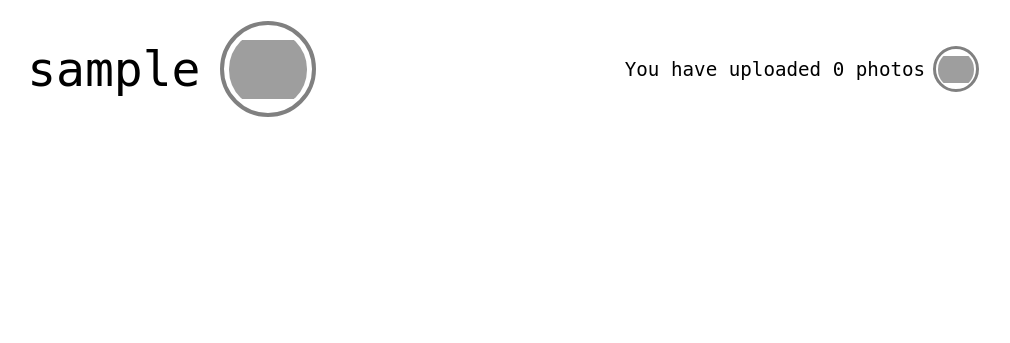
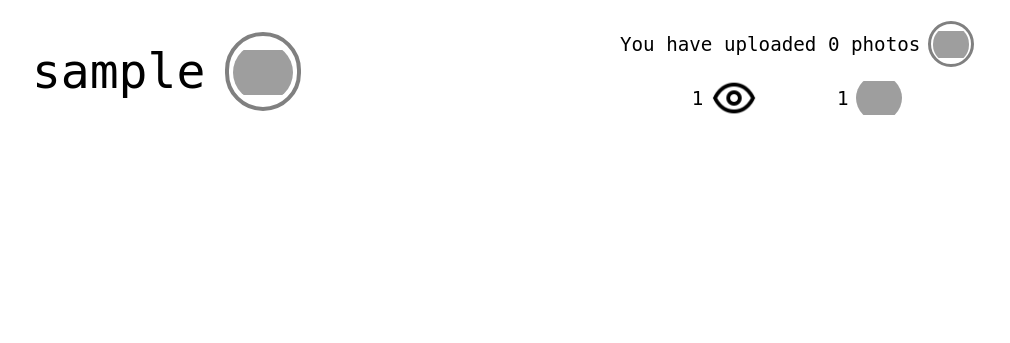
Before and after one commit to opencodeiiita/PhotoStore, a Flask app: template templates/profile.html in a window 1280 px wide. Shown: the part 77-420 px from the top of the page, without its empty margins (137-1147 px from the left). Run offline with Flask 2, Linux system fonts and the light colour scheme; the template is opened without the code that fills it: most values are stand-ins (such as "Sample title", 1, 10 or a date in 2020); data that the repository does not hold is empty; grey boxes are pictures that could not be loaded.

Commit message:
Completed Task #36

```diff
--- a/app.py
+++ b/app.py
@@ -228,6 +228,9 @@ def api_image_get(id):
             images = db.table("images")
             image = images.get(doc_id=id)
 
+            if image:
+                images.update(tinydb.operations.increment("views"), doc_ids=[id])
+
     if not image:
         return "", 404
 
@@ -279,6 +282,7 @@ def api_image_info(id):
         "public": public,
         "likes": len(image.get("likes")),
         "liked": username and username in image.get("likes"),
+        "views": image.get("views")
     }
 
     if public or owner == username:
@@ -334,7 +338,14 @@ def api_image_delete():
                     images = db.table("images")
                     image = images.remove(doc_ids=[id])
 
-            return json.dumps(True), 200
+                    imageList = images.search(Query().owner == username)
+                    totalLikes = totalViews = 0
+
+                    for image in imageList:
+                        totalLikes += len(image.get("likes"))
+                        totalViews += image.get("views")
+
+            return json.dumps({ "totalLikes": totalLikes, "totalViews": totalViews}), 200
         else:
             return json.dumps(None), 404
 
@@ -428,7 +439,13 @@ def api_image_like():
 
             images.update(tinydb.operations.set("likes", likes), doc_ids=[id])
 
-            return json.dumps({"likes": len(likes)}), 200
+            imageList = images.search(Query().owner == username)
+            totalLikes = 0
+
+            for image in imageList:
+                totalLikes += len(image.get("likes"))
+
+            return json.dumps({"likes": len(likes), "totalLikes": totalLikes}), 200
 
     return json.dumps(False), 403
 
@@ -716,6 +733,7 @@ def profile():
 
     username = jwtData.get("username")
     uploads = 0
+    totalLikes = totalViews = 0
 
     with dbLock:
         with TinyDB(app.config["DATABASE"]) as db:
@@ -725,13 +743,58 @@ def profile():
             if account:
                 uploads = account.get("uploads", 0)
 
+                images = db.table("images")
+                imageList = images.search(Query().owner == username)
+
+                for image in imageList:
+                    totalLikes += len(image.get("likes"))
+                    totalViews += image.get("views")
+
     return render_template(
         "profile.html",
         username=username,
         uploads=uploads,
+        totalLikes=totalLikes,
+        totalViews=totalViews,
         visibility="private",
         loggedIn=True,
     )
+
+
+@app.route("/api/user/info/<username>")
+def api_user_info(username):
+    uploads = 0
+    totalLikes = 0
+    totalViews = 0
+
+    account = None
+
+    with dbLock:
+        with TinyDB(app.config["DATABASE"]) as db:
+            accounts = db.table("accounts")
+            account = accounts.get(Query().username == username)
+
+            if account:
+                uploads = account.get("uploads", 0)
+
+                images = db.table("images")
+                imageList = images.search(Query().owner == username)
+
+                for image in imagelist:
+                    totalLikes += len(image.get("likes"))
+                    totalViews += image.get("views")
+
+    if not account:
+        return json.dumps(None), 404
+
+    info = {
+        "date": str(datetime.fromtimestamp(account.get("timestamp"))),
+        "username": username,
+        "likes": totalLikes,
+        "views": totalViews,
+    }
+
+    return jsonify(info)
 
 
 @app.route("/upload", methods=["GET", "POST"])
@@ -808,6 +871,7 @@ def upload():
                             "public": False,
                             "description": description,
                             "likes": [],
+                            "views": 0
                         }
 
                         with dbLock:
--- a/static/css/styles.css
+++ b/static/css/styles.css
@@ -273,7 +273,7 @@ a.underline:hover:after {
 }
 
 .profile-image {
-	width: 2em;
+	width: 1.6em;
 	border: 0.1em grey solid;
 	border-radius: 2em;
 	padding: 0.1em;
@@ -292,10 +292,38 @@ a.underline:hover:after {
 
 .profile-navigation-container {
 	display: flex;
+	flex-direction: column;
 	align-items: center;
 	justify-content: center;
 	gap: 0.4em;
 	font-size: 0.4em;
+}
+
+.profile-upload-info {
+	display: flex;
+	flex-direction: row;
+	align-items: center;
+	justify-content: center;
+	gap: 0.4em;
+}
+
+.profile-meta-container {
+	display: flex;
+	flex-direction: row;
+	align-items: center;
+	justify-content: center;
+	gap: 0.4em;
+	font-size: 0.4em;
+}
+
+.profile-meta {
+	display: flex;
+	flex-direction: row;
+	align-items: center;
+	justify-content: center;
+	gap: 0.4em;
+	font-size: 2.5em;
+	padding: 0 2em;
 }
 
 .input-container {
@@ -588,6 +616,7 @@ a.underline:hover:after {
 	text-overflow: ellipsis;
 }
 
+.image-views-container,
 .image-likes-container {
 	position: absolute;
 
@@ -603,8 +632,6 @@ a.underline:hover:after {
 	height: 20%;
 	padding: 0.4em;
 
-	border-radius: 0.4em 0 0 0.4em;
-	right: 0;
 	top: 0;
 	bottom: 0;
 
@@ -613,6 +640,23 @@ a.underline:hover:after {
 
 	background-color: var(--image-overlay-box-bg-color);
 	color: var(--image-overlay-box-text-color);
+}
+
+.image-views-container {
+	border-radius: 0 0.4em 0.4em 0;
+	left: 0;
+}
+
+.image-likes-container {
+	border-radius: 0.4em 0 0 0.4em;
+	right: 0;
+}
+
+.image-views {
+	text-align: center;
+	white-space: nowrap;
+	overflow: hidden;
+	text-overflow: ellipsis;
 }
 
 .image-likes {
--- a/static/js/image.js
+++ b/static/js/image.js
@@ -21,11 +21,11 @@ function loadImages() {
 				createImage(id, type == 'private');
 			});
 
-			var profileNavInfo = document.querySelector('#numPhotos');
+			var profileUploadInfo = document.querySelector('#numPhotos');
 
-			if (profileNavInfo) {
+			if (profileUploadInfo) {
 				var numPhotos = images.length;
-				profileNavInfo.innerHTML = `You have uploaded ${numPhotos} photos`;
+				profileUploadInfo.innerHTML = `You have uploaded ${numPhotos} photos`;
 			}
 		}
 	};
@@ -76,15 +76,23 @@ function createImage(id, viewingProfile) {
 			imageDescription.innerHTML = info.description;
 			imageDescription.setAttribute('title', info.description);
 
+			var imageViewsContainer = imageBox.querySelector('.image-views-container');
+			var imageViews = imageViewsContainer.querySelector('.image-views');
+			imageViews.innerHTML = info.views + 1; // because we will be viewing it now
+
+			var numViews = document.getElementById('numViews');
+			if (numViews)
+				numViews.innerHTML = parseInt(numViews.innerHTML) + 1;
+
 			var imageLikesContainer = imageBox.querySelector('.image-likes-container');
 			var imageLikes = imageLikesContainer.querySelector('.image-likes'),
-			imageLikeImage = imageLikesContainer.querySelector('.icon-container');
+			imageLikeIcon = imageLikesContainer.querySelector('.icon-container');
 
 			imageLikes.innerHTML = info.likes;
-			imageLikeImage.setAttribute('liked', info.liked);
+			imageLikeIcon.setAttribute('liked', info.liked);
 
 			if (info.liked)
-				imageLikeImage.classList.add('dislike');
+				imageLikeIcon.classList.add('dislike');
 
 			var imageNav = imageBox.querySelector('.image-navigation-container');
 			var imageNavButtons = imageNav.querySelectorAll('.icon-container');
@@ -198,6 +206,11 @@ function likeImage(event) {
 		if (xhr.readyState == XMLHttpRequest.DONE) {
 			if (xhr.status == 200) {
 				var json = JSON.parse(xhr.responseText);
+
+                                var numLikes = 	document.getElementById('numLikes');
+				if (numLikes)
+					numLikes.innerHTML = json.totalLikes;
+
 				likeButton.setAttribute('liked', value);
 
 				if (value)
@@ -241,6 +254,11 @@ function deleteImage(event) {
 	xhr.onreadystatechange = function() {
 		if (xhr.readyState == XMLHttpRequest.DONE) {
 			if (xhr.status == 200) {
+				var json = JSON.parse(xhr.responseText);
+
+				document.getElementById('numLikes').innerHTML = json.totalLikes;
+				document.getElementById('numViews').innerHTML = json.totalViews;
+
 				imageBox.remove();
 
 				var images = document.getElementById('images');
--- a/templates/partials/images.html
+++ b/templates/partials/images.html
@@ -19,6 +19,18 @@
 
 					<div class="image-description">
 						{# description #}
+					</div>
+				</div>
+
+				<div class="image-views-container">
+					<div class="image-views">
+						{# views #}
+					</div>
+
+					<div class="icon-container">
+						<img src="{{ url_for('static', filename='icons/views.png') }}"
+							title="Views of this image"
+						>
 					</div>
 				</div>
 
--- a/templates/profile.html
+++ b/templates/profile.html
@@ -23,13 +23,28 @@ Profile
 </div>
 
 <div class="profile-navigation-container">
-	<span id="numPhotos">loading...</span>
+	<div class="profile-upload-info">
+		<span id="numPhotos">loading...</span>
 
-	<a href="{{ url_for('upload') }}" title="Upload image">
-		<div class="icon-container highlight black">
-			<img src="{{ url_for('static', filename='icons/upload.png') }}">
+		<a href="{{ url_for('upload') }}" title="Upload image">
+			<div class="icon-container highlight black">
+				<img src="{{ url_for('static', filename='icons/upload.png') }}">
+			</div>
+		</a>
+	</div>
+
+	<div class="profile-meta-container">
+		<div class="profile-meta">
+			<span id="numViews">{{ totalViews }}</span>
+			<img  class="icon-container" src="{{ url_for('static', filename='icons/views.png') }}">
 		</div>
-	</a>
+
+		<div class="profile-meta">
+			<span id="numLikes">{{ totalLikes }}</span>
+			<img class="icon-container" src="{{ url_for('static', filename='icons/like.png') }}">
+		</div>
+	</div>
+
 </div>
 {% endblock heading %}
 
```
Also changed, not shown: static/icons/views.png (added).
